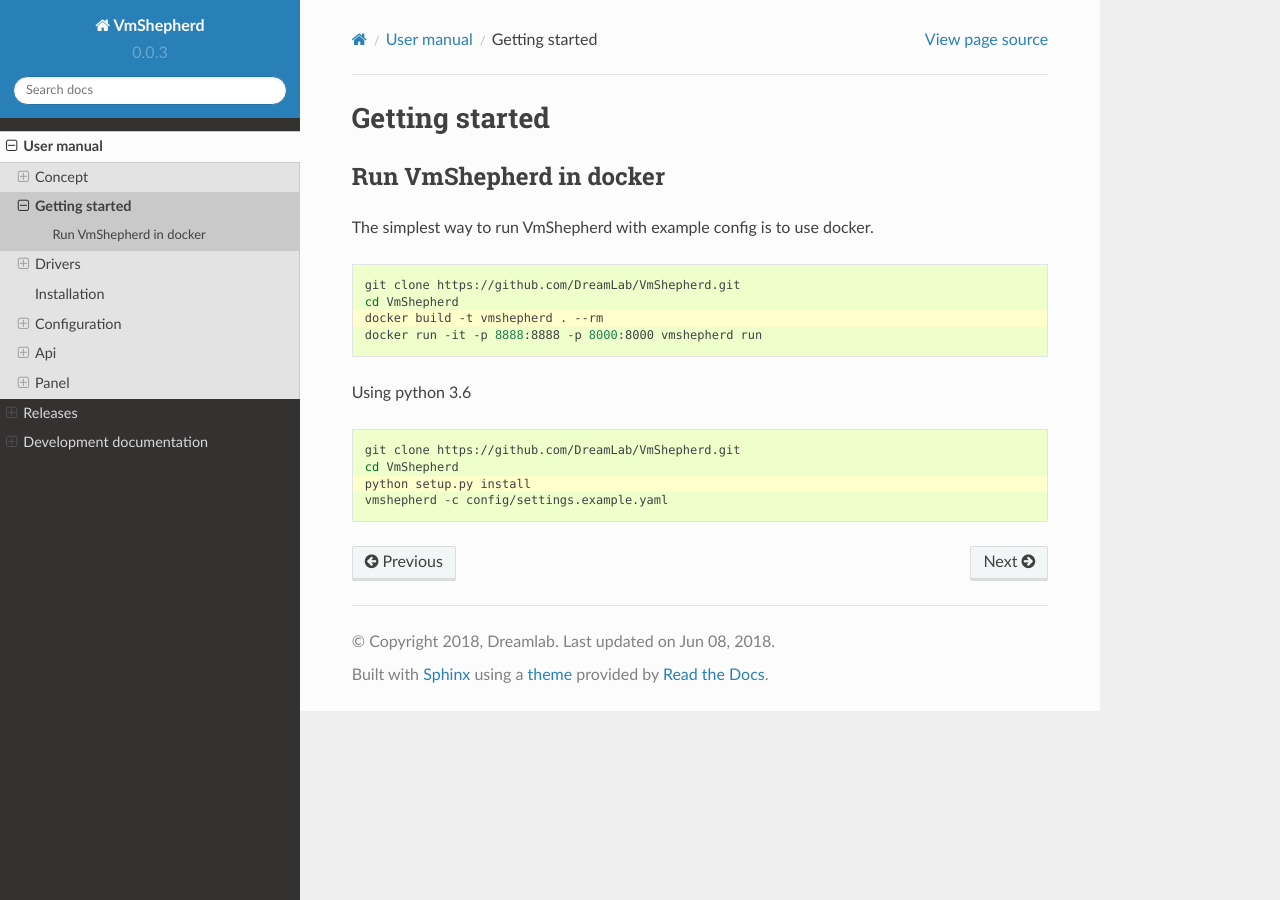
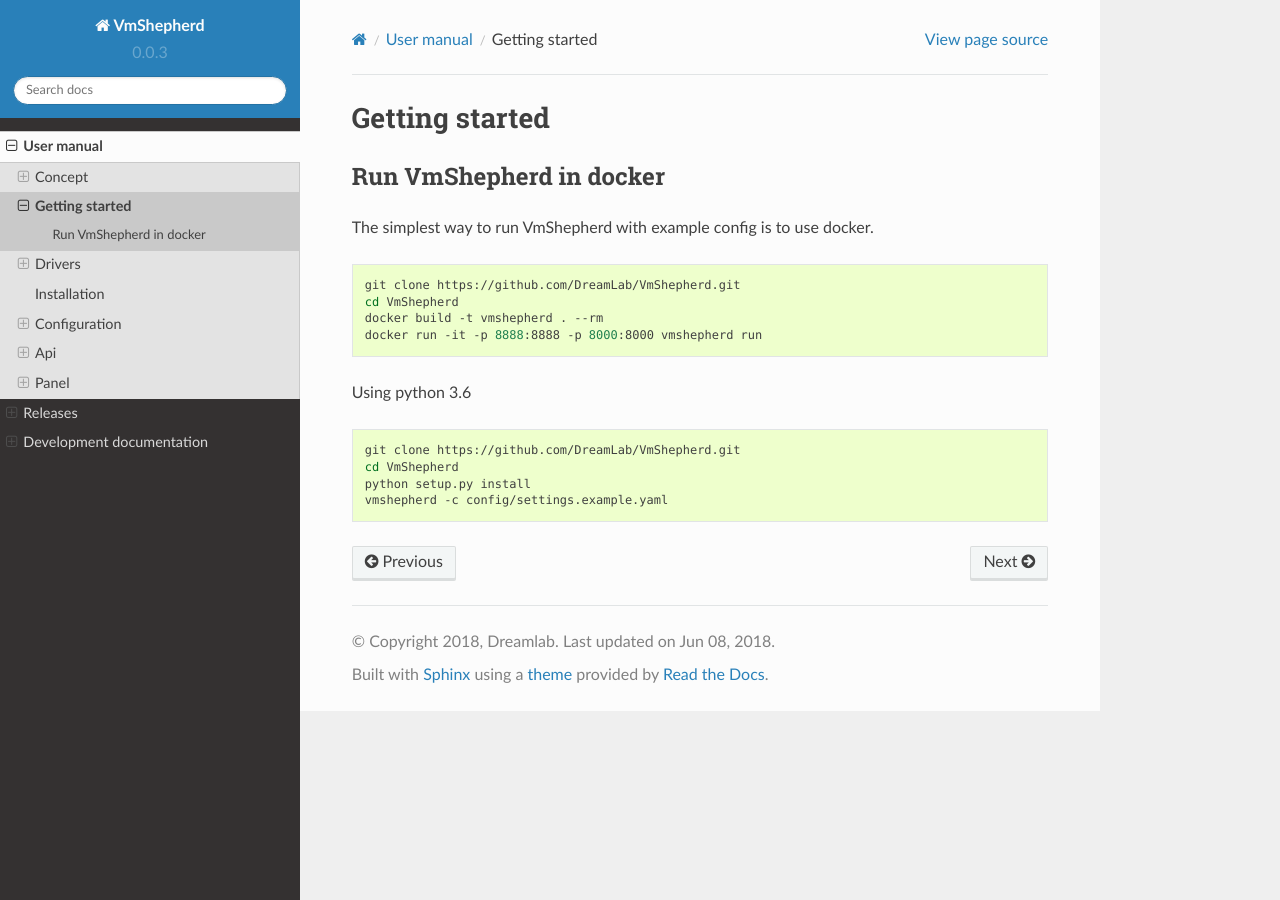
Before and after one commit to DreamLab/VmShepherd, a Sphinx documentation site: the page built from docs/user/getting_started.rst, in a window 1280 px wide. Built offline with Sphinx 7.4.7 and the Read the Docs theme 2.0.0, drawn with Linux system fonts in a browser that asks for light colours; pages that are not in the unit, such as notebooks, are missing from menus; some of the changed lines change nothing that is shown.

Commit message:
Doc fixes

```diff
--- a/docs/index.rst
+++ b/docs/index.rst
@@ -4,7 +4,8 @@
 
 VmShepherd - Virtual Machine Shepherd is a lightweight, scalable, standalone asynchronous service created to manage
 clusters for different IaaS platforms.
-This tool has a plugin architecture which provide an elastic way to implement
+
+This tool has a plugin architecture which provides an elastic way to implement
 and use a various set of healtchecks, presets and cloud providers.
 
 
@@ -12,46 +13,41 @@
 Key features:
 -------------
 
-IaaS Agnostic:
-..............
-
-This tool treat any cloud like OpenStack, AWS, GCP etc. as an
-IaaS vendor which provide a HTTP api to create/delete or list virtual machines.
-
-Health checks:
-...............
-
-VmShepherd provide functionality of sanity checkings for clusters.
-This helps to monitor state not only your virtual machines but also
-applications inside them with using simple healt check system.
-
-Scalability:
+IaaS Agnostic
 .............
 
-This tool implemented also a functionality of adjustable scalling for virtual machines clusters,
+This tool treats any cloud like OpenStack, AWS, GCP etc. as an
+IaaS vendor which provides HTTP API to create, delete or list virtual machines.
+
+Health checks
+.............
+
+VmShepherd provides functionality of sanity checks for clusters.
+This helps to monitor state not only of your virtual machines but also
+of applications running on them with using a simple healthcheck system.
+
+Scalability
+...........
+
+This tool implements also a functionality of adjustable scaling for virtual machines clusters,
 which provide fully automated and elastic way of monitoring and managing cluster capacity.
 On the other hand application itself is easy to scale so you can administrate any size of infrastructure.
 
-Infrastructure as a code:
-..........................
+Infrastructure as a code
+........................
 
 Application is a client of infrastructure not a part of it.
 With this approach all configuration is kept in dead simple yaml files.
 
 Web Panel
-..........................
+.........
+
 This service is comming with lightweight and human friendly interface to administrate your infrastructure.
-
-
 
 
 .. toctree::
    :maxdepth: 2
 
-   getting_started
-   extending
-   reference/index
-   changelog
    user/index
    releases/index
    development/index
--- a/docs/user/api.rst
+++ b/docs/user/api.rst
@@ -4,20 +4,21 @@
 
 
 Description
------------------
+-----------
 
-VMShepherd implement a RPC api which is available at `api' handler and can be configured.
+VMShepherd implement a RPC api which is available at `api` handler and can be configured.
+
 In configuration you prepare a information which method is available to a user.
 This api implement a simple interface to control a Virtual Machines lifecycle in our environment.
 Also we provide a easy way to gather information about presets and virtual machines in environment.
 
 Configuration
------------------
+-------------
 
 For api you can configure which methods are available:
 
 Example
-.........................
+.......
 
 .. code-block:: yaml
    :emphasize-lines: 3,5
@@ -32,13 +33,13 @@
 
 
 Sample calls to api
------------------
+-------------------
 
 Sample code is also available in `repository <.https://github.com/DreamLab/VmShepherd/blob/master/examples>`_
 
 
 List Virtual Machines in a preset
-................................
+.................................
 
 .. code-block:: python
    :emphasize-lines: 3,5
@@ -51,25 +52,11 @@
     >>>     print(await client.list_vms(preset='samplePreset'))
     >>> client.close()
     >>> loop.run_until_complete(main())
-    [2, {'1111111-1111-1111-1111-11111111': {'ip': '10.177.1.2', 'state': 'running'}, '22222-2222-2222-2222-2222222': {'ip': '10.177.1.3, 'state': 'running'}}]
+
+    [2, {'1111111-1111-1111-1111-11111111': {'ip': '10.177.1.2', 'state': 'running'}, '22222-2222-2222-2222-2222222': {'ip': '10.177.1.3', 'state': 'running'}}]
+
 
 Get Virtual Machine metadata
-.............................
-
-.. code-block:: python
-   :emphasize-lines: 3,5
-
-    >>> import asyncio
-    >>> from aiohttp_jsonrpc.client import ServerProxy, batch
-    >>> loop = asyncio.get_event_loop()
-    >>> client = ServerProxy("http://127.0.0.1/api", loop=loop)
-    >>> async def main():
-    >>>     print(await client.get_vm_metadata(preset='samplePreset', id='1111111111111111111))
-    >>> client.close()
-    >>> loop.run_until_complete(main())
-    {'timed_shutdown': '111111111111'}
-
-Terminate Virtual Machine
 ............................
 
 .. code-block:: python
@@ -80,7 +67,25 @@
     >>> loop = asyncio.get_event_loop()
     >>> client = ServerProxy("http://127.0.0.1/api", loop=loop)
     >>> async def main():
-    >>>     print(await client.terminate_vm(preset='samplePreset', id='1111111111111111111))
+    >>>     print(await client.get_vm_metadata(preset='samplePreset', id='1111111111111111111'))
     >>> client.close()
     >>> loop.run_until_complete(main())
+
+    {'timed_shutdown': '111111111111'}
+
+Terminate Virtual Machine
+.........................
+
+.. code-block:: python
+   :emphasize-lines: 3,5
+
+    >>> import asyncio
+    >>> from aiohttp_jsonrpc.client import ServerProxy, batch
+    >>> loop = asyncio.get_event_loop()
+    >>> client = ServerProxy("http://127.0.0.1/api", loop=loop)
+    >>> async def main():
+    >>>     print(await client.terminate_vm(preset='samplePreset', id='1111111111111111111'))
+    >>> client.close()
+    >>> loop.run_until_complete(main())
+
     'OK'
--- a/docs/user/concept.rst
+++ b/docs/user/concept.rst
@@ -38,7 +38,7 @@
 
 
 Detailed actions in one iteration (*preset manage*)
---------------------------------------------------
+---------------------------------------------------
 
 .. graphviz::
     :caption: Preset management flow
--- a/docs/user/drivers/index.rst
+++ b/docs/user/drivers/index.rst
@@ -20,7 +20,6 @@
 Config example for IaaS Driver:
 
 .. code-block:: yaml
-   :emphasize-lines: 3,5
 
     iaas:
       driver: DummyIaasDriver
@@ -83,7 +82,6 @@
 Preset global configuration:
 
 .. code-block:: yaml
-   :emphasize-lines: 3,5
 
    name: NAME # preset name
    count: COUNT_OF_VMS # count of vms to keep running in this preset
--- a/docs/user/drivers/preset_gitrepodriver.rst
+++ b/docs/user/drivers/preset_gitrepodriver.rst
@@ -8,7 +8,6 @@
 Main configuration:
 
 .. code-block:: yaml
-   :emphasize-lines: 3,5
 
    repositories:
      presets1: http://gitrepo.local/presets1.git
--- a/docs/user/getting_started.rst
+++ b/docs/user/getting_started.rst
@@ -8,7 +8,6 @@
 The simplest way to run VmShepherd with example config is to use docker.
 
 .. code-block:: bash
-   :emphasize-lines: 3,5
 
    git clone https://github.com/DreamLab/VmShepherd.git
    cd VmShepherd
@@ -18,7 +17,6 @@
 Using python 3.6
 
 .. code-block:: bash
-   :emphasize-lines: 3,5
 
    git clone https://github.com/DreamLab/VmShepherd.git
    cd VmShepherd
```
